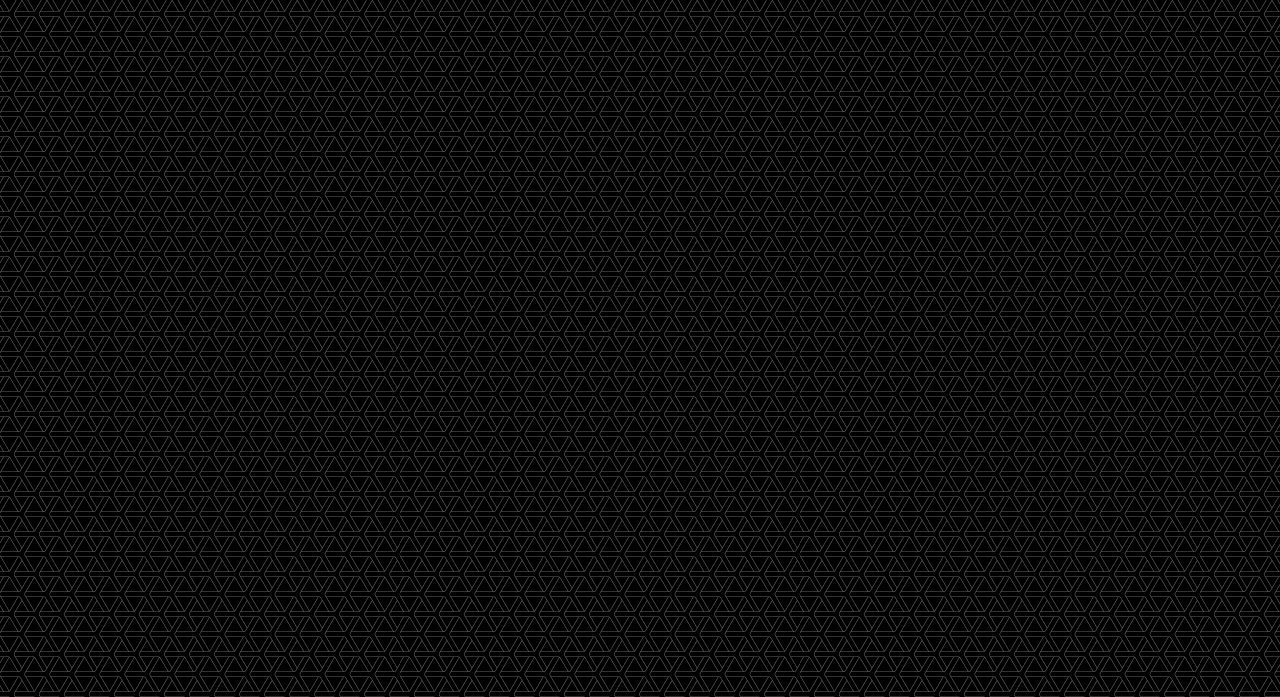
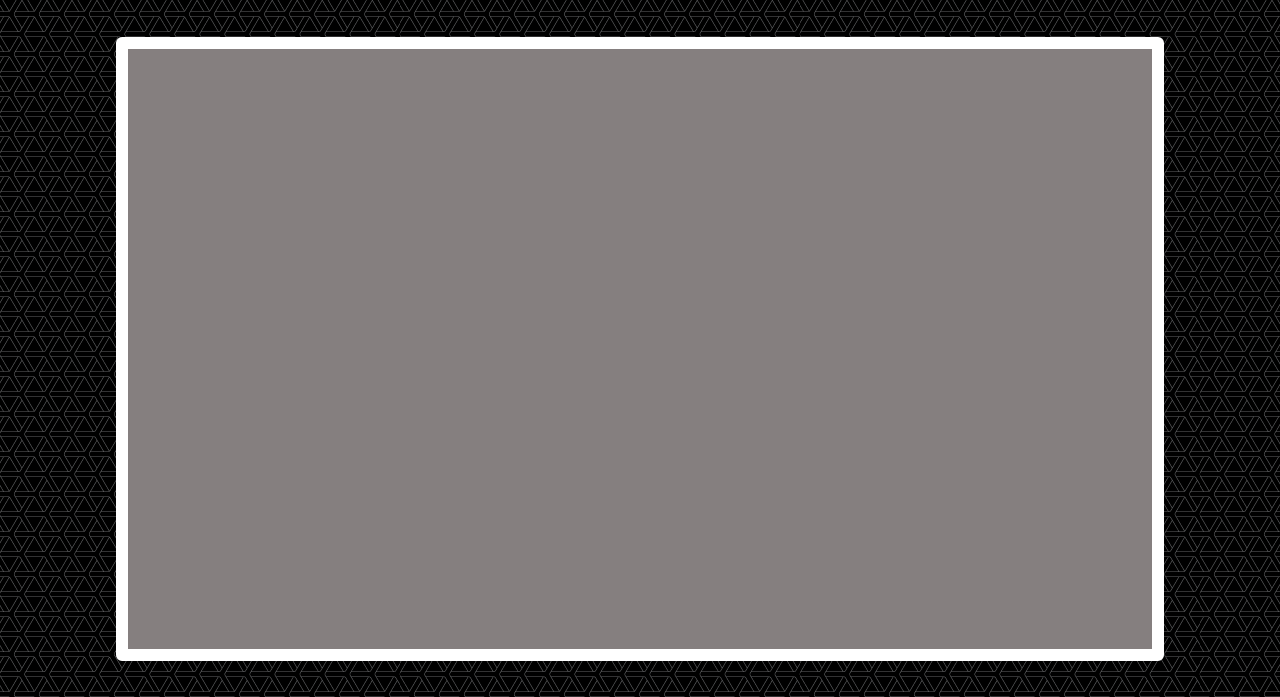
Before and after one commit to bwilson06/Trivia-Game-BW, a plain HTML site: page index.html in a window 1280 px wide. Shown: the part 103-800 px from the top of the page. Drawn offline with nearby package versions, Linux system fonts and the light colour scheme.

Commit message:
add container for trivia questions using css.

```diff
--- a/assets/css/style.css
+++ b/assets/css/style.css
@@ -19,3 +19,16 @@
     align-items: center;
     letter-spacing: 4px;
 }
+
+.container{
+    display: flex;
+    margin: 0 auto;
+    margin-top: 40px;
+    width: 80%;
+    height: 600px;
+    background-color: rgb(133, 127, 127);
+    border-width: 12px;
+    border-radius: 6px;
+    border-style: solid;
+    border-color: white;
+}
--- a/index.html
+++ b/index.html
@@ -12,5 +12,9 @@
     <div class="header-container">
         <h1 class="header">TRIVIA GAME</h1>
     </div>
+    <div class="container">
+
+
+    </div>
 </body>
 </html>
```
